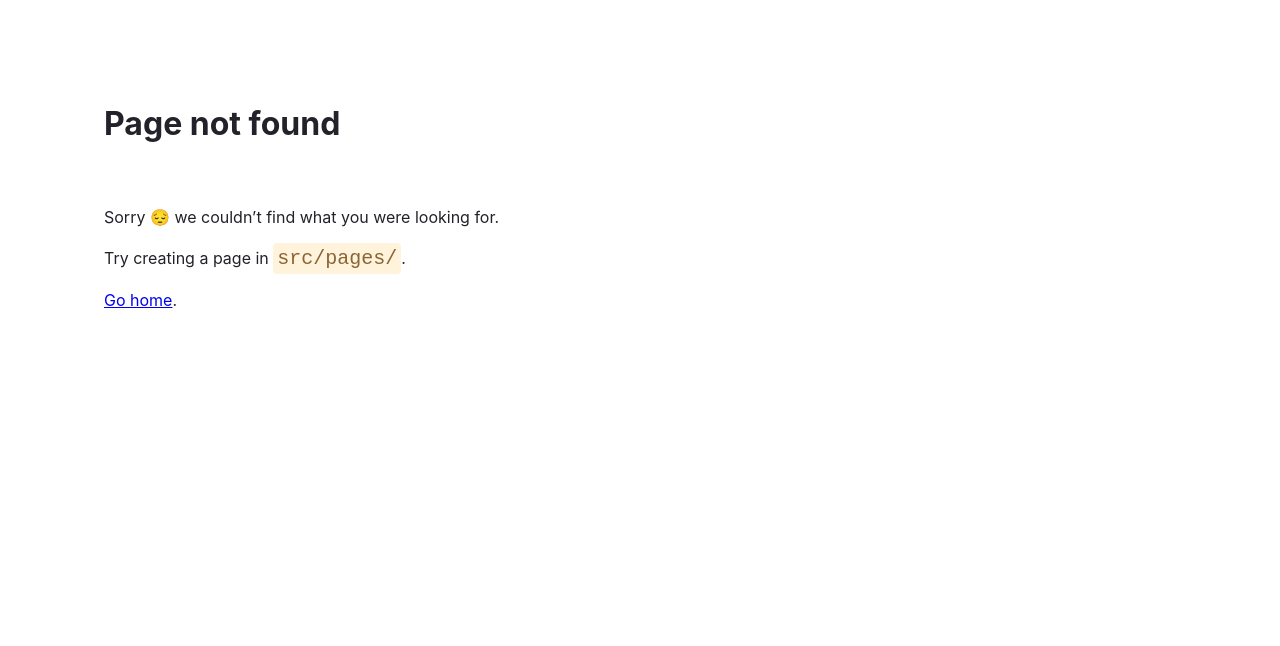
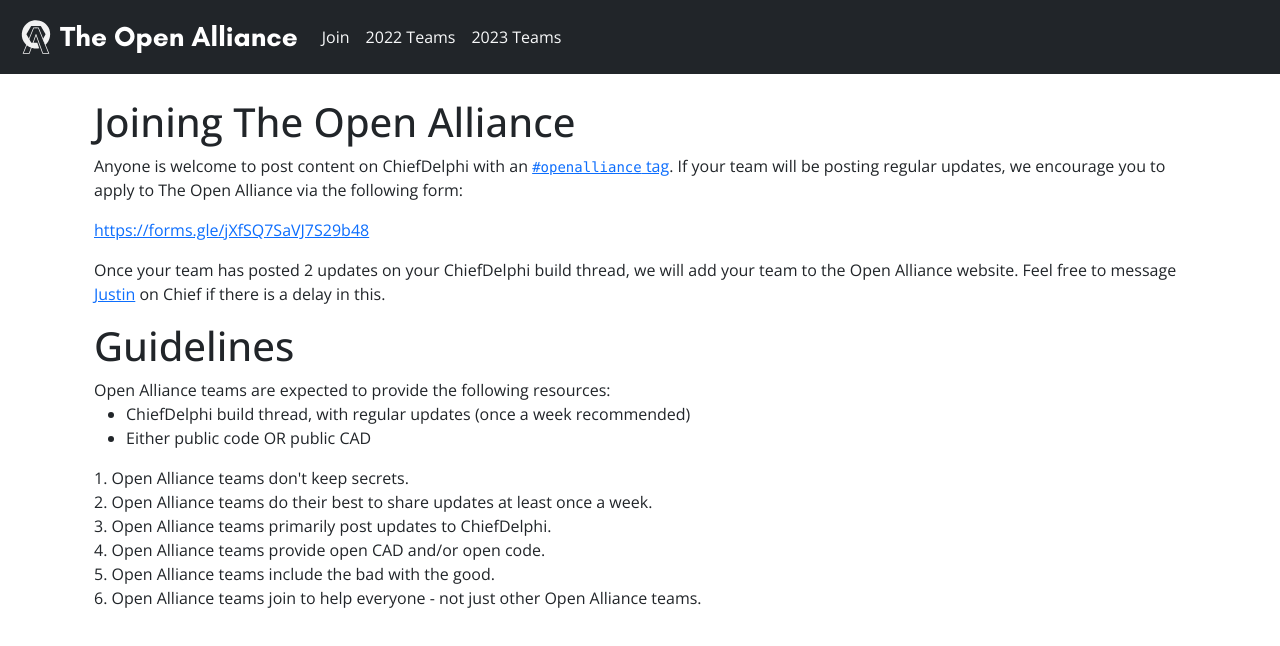
Before and after one commit to theopenalliance/theopenalliance.github.io, a Gatsby site: page /join in a window 1280 px wide. Before the commit this address had no page. Built offline with nearby package versions, Linux system fonts and the light colour scheme; Gatsby itself is replaced by a stand-in of ours.

Commit message:
Add join page, 2023 coming soon page, disable CD metrics due to rate limits

```diff
--- /dev/null
+++ b/src/components/Guidelines.tsx
@@ -0,0 +1,22 @@
+import React from "react";
+
+export default function Guidelines(): JSX.Element {
+  const guidelines: (JSX.Element | String)[] = [
+    "Open Alliance teams don't keep secrets.",
+    "Open Alliance teams do their best to share updates at least once a week.",
+    "Open Alliance teams primarily post updates to ChiefDelphi.",
+    "Open Alliance teams provide open CAD and/or open code.",
+    "Open Alliance teams include the bad with the good.",
+    "Open Alliance teams join to help everyone - not just other Open Alliance teams.",
+  ];
+
+  return (
+    <>
+      {guidelines.map((gl, idx) => (
+        <div>
+          {idx + 1}. {gl}
+        </div>
+      ))}
+    </>
+  );
+}
--- a/src/components/Navbar.tsx
+++ b/src/components/Navbar.tsx
@@ -23,13 +23,13 @@
         <Navbar.Toggle aria-controls="basic-navbar-nav" />
         <Navbar.Collapse id="basic-navbar-nav">
           <Nav className="me-auto">
-            <Nav.Link href="#home" className="link-light">
+            <Nav.Link href="/join" className="link-light">
               Join
             </Nav.Link>
             <Nav.Link href="/teams/2022" className="link-light">
               2022 Teams
             </Nav.Link>
-            <Nav.Link href="#link" className="link-light">
+            <Nav.Link href="/teams/2023" className="link-light">
               2023 Teams
             </Nav.Link>
           </Nav>
--- /dev/null
+++ b/src/pages/join.tsx
@@ -0,0 +1,53 @@
+import React from "react";
+import { Container } from "react-bootstrap";
+import { Helmet } from "react-helmet";
+import Guidelines from "../components/Guidelines";
+import Layout from "../components/Layout";
+
+export default function Join(props: {}): JSX.Element {
+  return (
+    <Layout>
+      <Helmet>
+        <title>2022 Teams | The Open Alliance</title>
+      </Helmet>
+
+      <Container>
+        <br />
+        <h1>Joining The Open Alliance</h1>
+        <p>
+          Anyone is welcome to post content on ChiefDelphi with an{" "}
+          <a href="https://www.chiefdelphi.com/tag/openalliance">
+            <code>#openalliance</code> tag
+          </a>
+          . If your team will be posting regular updates, we encourage you to
+          apply to The Open Alliance via the following form:
+        </p>
+        <p>
+          <a href="https://forms.gle/jXfSQ7SaVJ7S29b48">
+            https://forms.gle/jXfSQ7SaVJ7S29b48
+          </a>
+        </p>
+        <p>
+          Once your team has posted 2 updates on your ChiefDelphi build thread,
+          we will add your team to the Open Alliance website. Feel free to
+          message{" "}
+          <a href="https://www.chiefdelphi.com/u/jtrv/summary">Justin</a> on
+          Chief if there is a delay in this.
+        </p>
+        <p></p>
+        <p>
+          <h1>Guidelines</h1>
+          Open Alliance teams are expected to provide the following resources:
+          <ul>
+            <li>
+              ChiefDelphi build thread, with regular updates (once a week
+              recommended)
+            </li>
+            <li>Either public code OR public CAD</li>
+          </ul>
+          <Guidelines />
+        </p>
+      </Container>
+    </Layout>
+  );
+}
```
Also changed, not shown: src/pages/index.tsx (+29 -21 lines), src/pages/teams/2022.tsx (+19 -19 lines), src/pages/teams/2023.tsx (added, +15 -0 lines).
